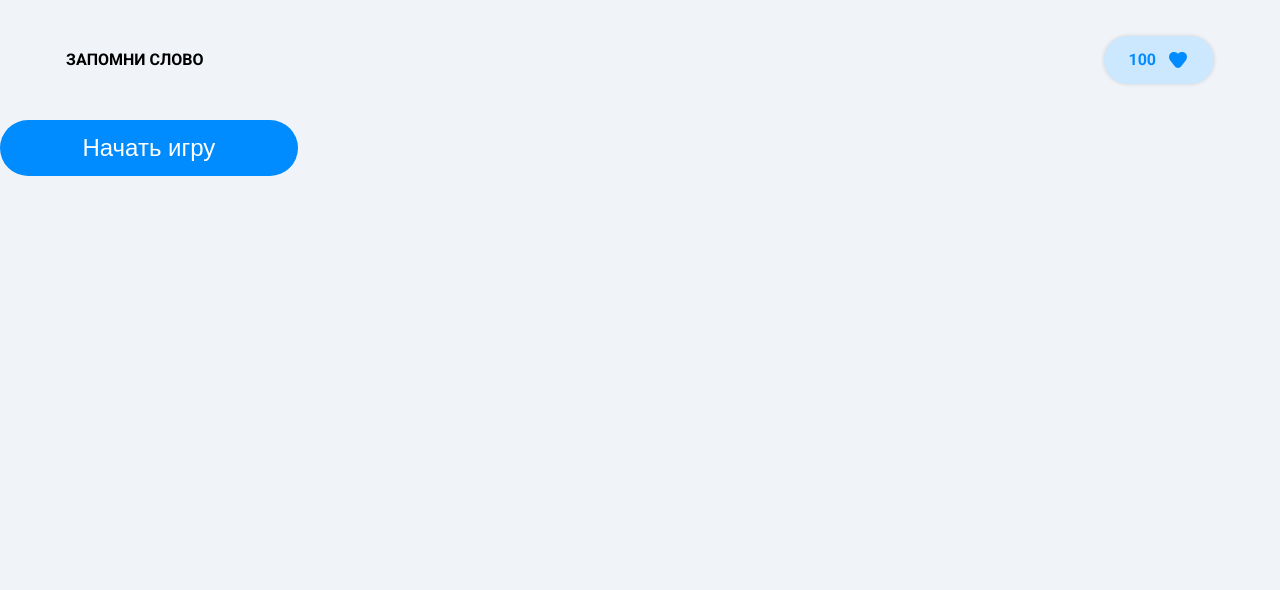
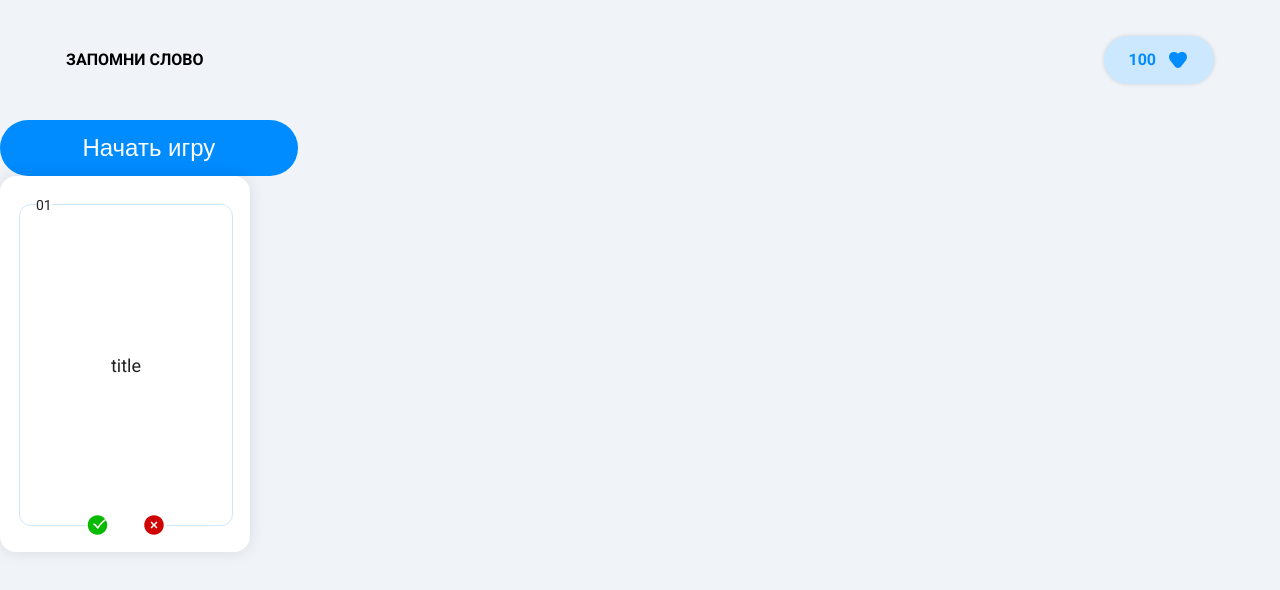
Before and after one commit to turbocharged3329/purple-school, a Vue app: page / in a window 1280 px wide. Shown: the top 590 px of the page. Built offline with nearby package versions, Linux system fonts and the light colour scheme.

Commit message:
Добавлен хедер и заготовка карточки

```diff
--- a/src/App.vue
+++ b/src/App.vue
@@ -7,6 +7,8 @@
     </GHeader>
 
     <GButton>Начать игру</GButton>
+
+    <GCard />
   </main>
 </template>
 
@@ -14,6 +16,7 @@
 import GButton from './components/GButton.vue';
 import GHeader from './components/GHeader.vue';
 import GScore from './components/GScore.vue';
+import GCard from './components/GCard.vue';
 </script>
 
 
--- /dev/null
+++ b/src/components/GCard.vue
@@ -0,0 +1,174 @@
+<template>
+    <div class="g-card" :class="{ 'g-card--flipped': !isFlipped }">
+        <div class="g-card-container">
+            <!-- Лицевая сторона -->
+            <div class="g-card-frontface">
+                <div class="g-card-wrapper">
+                    <div class="g-card__order">{{ number }}</div>
+                    <div class="g-card__title">{{ titleData.ru }}</div>
+
+                    <div class="g-card-footer">
+                        <button type="button" class="g-card-footer__flip-button"
+                            @click="emit('flip')">Перевернуть</button>
+                    </div>
+                </div>
+            </div>
+
+            <!-- Обратная сторона -->
+            <div class="g-card-backface">
+                <div class="g-card-wrapper">
+                    <div class="g-card__order">{{ number }}</div>
+                    <div class="g-card__title">{{ titleData.en }}</div>
+
+                    <div class="g-card-footer">
+                        <button type="button" class="g-card-footer__action-button" @click="emit('accept')">
+                            <GIconAccept size="24" />
+                        </button>
+                        <button type="button" class="g-card-footer__action-button" @click="emit('reject')">
+                            <GIconReject size="24" />
+                        </button>
+                    </div>
+                </div>
+            </div>
+        </div>
+    </div>
+</template>
+
+<script setup>
+import { computed, ref } from 'vue';
+import GIconReject from './icons/GIconReject.vue';
+import GIconAccept from './icons/GIconAccept.vue';
+
+const emit = defineEmits(['flip']);
+
+const props = defineProps({
+    number: {
+        type: Number,
+        default: 1
+    },
+    titleData: {
+        type: Object,
+        default: () => ({
+            ru: 'Заголовок',
+            en: 'Title'
+        })
+    }
+})
+
+const isFlipped = ref(false);
+
+const number = computed(() => {
+    return props.number < 10 ? `0${props.number}` : props.number;
+})
+</script>
+
+<style scoped>
+.g-card {
+    width: 250px;
+    height: 376px;
+    perspective: 1000px;
+    box-sizing: border-box;
+}
+
+.g-card-container {
+    width: 100%;
+    height: 100%;
+    display: flex;
+    align-items: stretch;
+    justify-content: center;
+    position: relative;
+    transform-style: preserve-3d;
+    transition: transform 0.6s;
+    background-color: var(--color-bg-white);
+    box-shadow: 0px 0px 16px 0px #0000001A;
+    border-radius: 1rem;
+}
+
+.g-card-wrapper {
+    width: 100%;
+    height: 100%;
+    border: 1px solid var(--color-border);
+    border-radius: 0.75rem;
+    display: flex;
+    align-items: center;
+    justify-content: center;
+    z-index: 1;
+    background-color: transparent;
+    position: relative;
+}
+
+.g-card-frontface,
+.g-card-backface {
+    position: absolute;
+    top: 0;
+    left: 0;
+    width: 100%;
+    height: 100%;
+    backface-visibility: hidden;
+    padding: 1.75rem 1.1875rem;
+    box-sizing: border-box;
+}
+
+.g-card-backface {
+    transform: rotateY(180deg);
+}
+
+.g-card__order {
+    position: absolute;
+    top: -0.5rem;
+    left: 1rem;
+    font-size: .875rem;
+    font-weight: 400;
+    color: var(--color-text-primary);
+    background-color: var(--color-bg-white);
+    z-index: 2;
+}
+
+.g-card__title {
+    color: var(--color-text-primary);
+    font-weight: 400;
+    font-size: 1.125rem;
+    /* 18px */
+    text-transform: lowercase;
+
+}
+
+.g-card-footer {
+    position: absolute;
+    bottom: -0.75rem;
+    left: 50%;
+    transform: translateX(-50%);
+    width: fit-content;
+    background-color: var(--color-bg-white);
+    z-index: 2;
+    display: flex;
+    align-items: center;
+    gap: 2rem;
+    min-height: 1.5rem;
+}
+
+.g-card-footer__action-button {
+    background-color: transparent;
+    border: none;
+    display: flex;
+    align-items: center;
+    justify-content: center;
+    padding: 0 !important;
+}
+
+.g-card-footer__flip-button {
+    font-size: .875rem;
+    font-weight: 400;
+    line-height: 1.125rem;
+    /* 18px */
+    color: var(--color-text-primary);
+    letter-spacing: .15rem;
+    text-transform: uppercase;
+    font-weight: 700;
+    background-color: var(--color-bg-white);
+}
+
+.g-card.g-card--flipped .g-card-container {
+    transform: rotateY(180deg);
+}
+</style>
--- a/src/components/GScore.vue
+++ b/src/components/GScore.vue
@@ -6,7 +6,7 @@
 </template>
 
 <script setup>
-import GIconHeart from './GIconHeart.vue';
+import GIconHeart from './icons/GIconHeart.vue';
 
 defineProps({
     modelValue: {
--- /dev/null
+++ b/src/components/icons/GIconAccept.vue
@@ -0,0 +1,16 @@
+<template>
+    <svg :width="size" :height="size" viewBox="0 0 24 24" fill="none" xmlns="http://www.w3.org/2000/svg">
+        <path fill-rule="evenodd" clip-rule="evenodd"
+            d="M12.4693 15.308L12.2543 15.689H11.4143L11.1613 15.353C11.1463 15.33 9.6593 13.108 7.7373 11.892L7.1023 11.492L7.9043 10.224L8.5373 10.624C9.92231 11.499 11.0723 12.777 11.7503 13.63C12.8153 12.025 15.3093 8.682 19.1343 5.971C17.3473 3.709 14.5863 2.25 11.4873 2.25C6.1113 2.25 1.7373 6.624 1.7373 12C1.7373 17.376 6.1113 21.75 11.4873 21.75C16.8633 21.75 21.2373 17.376 21.2373 12C21.2373 10.263 20.7753 8.635 19.9763 7.221C15.1433 10.667 12.4983 15.257 12.4693 15.308Z"
+            fill="#09BB00" />
+    </svg>
+</template>
+
+<script setup>
+defineProps({
+    size: {
+        type: Number,
+        default: 24
+    }
+})
+</script>
--- /dev/null
+++ b/src/components/icons/GIconReject.vue
@@ -0,0 +1,16 @@
+<template>
+    <svg :width="size" :height="size" viewBox="0 0 24 24" fill="none" xmlns="http://www.w3.org/2000/svg">
+        <path fill-rule="evenodd" clip-rule="evenodd"
+            d="M15.461 14.389L14.4 15.45L11.999 13.051L9.599 15.447L8.539 14.386L10.938 11.991L8.539 9.593L9.6 8.532L12 10.931L14.401 8.534L15.461 9.596L13.061 11.991L15.461 14.389ZM12 2.25C6.624 2.25 2.25 6.624 2.25 12C2.25 17.376 6.624 21.75 12 21.75C17.376 21.75 21.75 17.376 21.75 12C21.75 6.624 17.376 2.25 12 2.25Z"
+            fill="#D00303" />
+    </svg>
+</template>
+
+<script setup>
+defineProps({
+    size: {
+        type: Number,
+        default: 24
+    }
+})
+</script>
--- a/src/style.css
+++ b/src/style.css
@@ -5,6 +5,7 @@
   -moz-osx-font-smoothing: grayscale;
   --color-bg: #F0F4F8;
   --color-bg-blue: #CCE8FF;
+  --color-bg-white: #FFFFFF;
   --color-primary: #008BFE;
   --color-text-primary: #222222;
   --color-text-secondary: #FFFFFF;
```
Also changed, not shown: src/components/icons/GIconHeart.vue (renamed from src/components/GIconHeart.vue).
